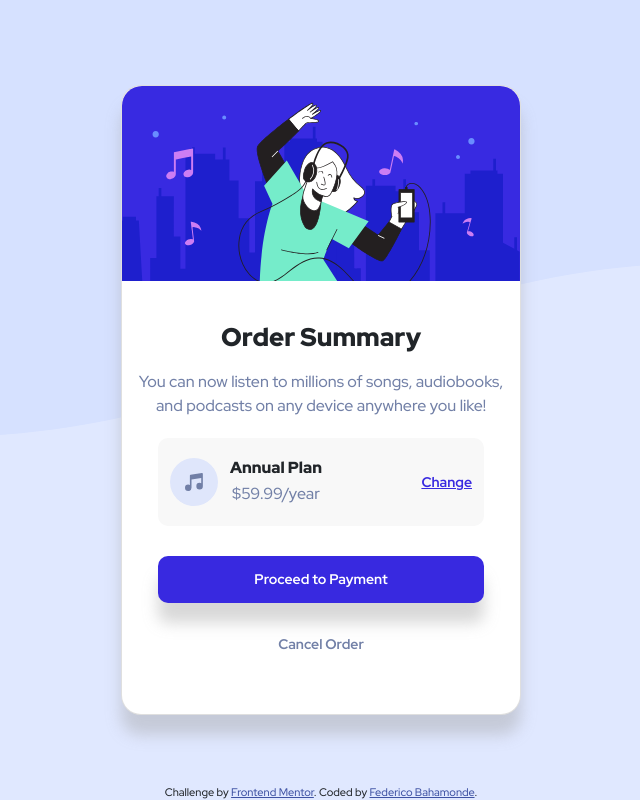
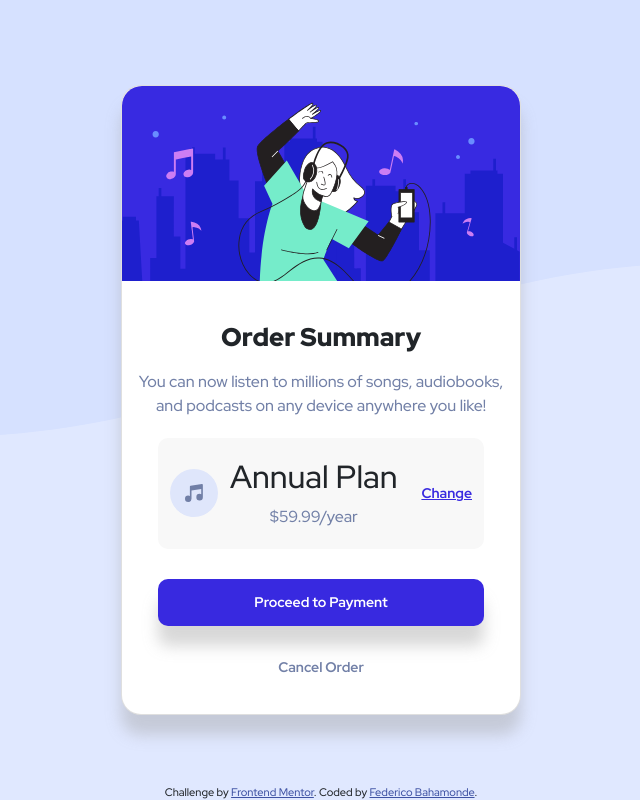
Before and after one commit to FeDaBa/Frontend-Mentor-Challenge-2, a plain HTML site: page index.html in a window 1280 px wide. Shown: the whole page, without its empty margins (319-959 px from the left). Drawn offline with nearby package versions, Linux system fonts and the light colour scheme.

Commit message:
Update index.html

```diff
--- a/index.html
+++ b/index.html
@@ -42,7 +42,7 @@
 
         <div class="type">
 
-          <h6>Annual Plan</h6>
+          <h2>Annual Plan</h2>
 
           <p>$59.99/year</p>
 
```
